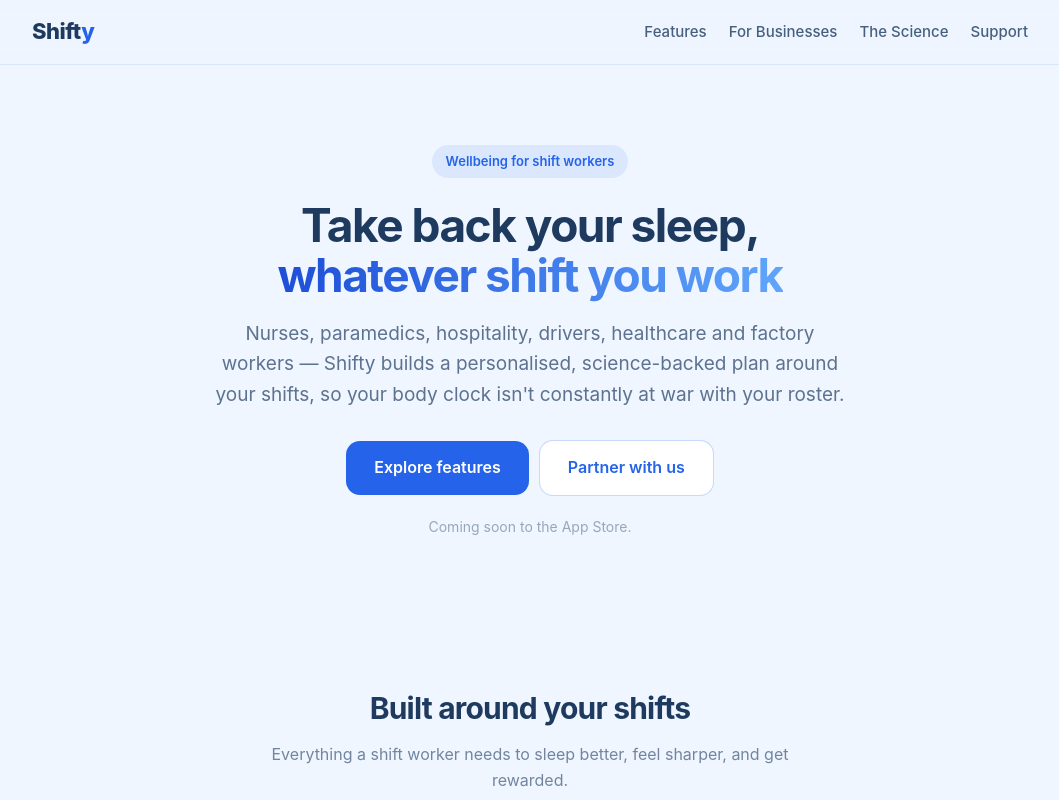
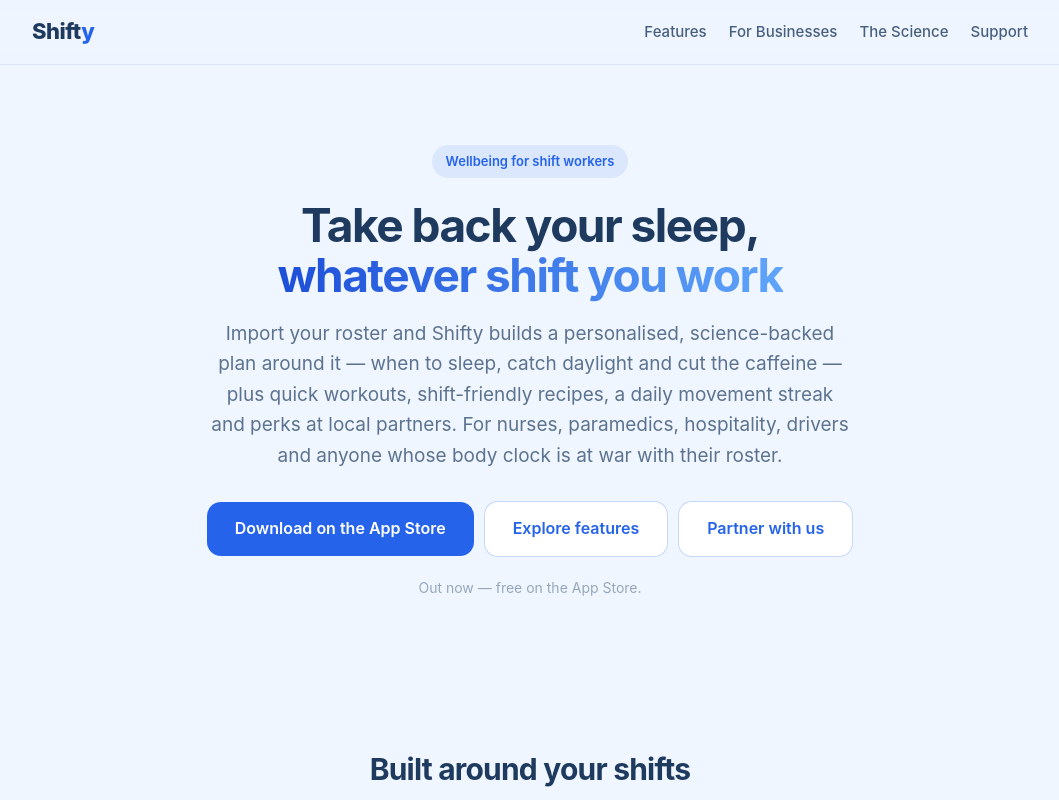
Before and after one commit to TomMoncrieff/Shifty, a Next.js app in the folder portal/: page / in a window 1280 px wide. Shown: the top 800 px of the page, without its empty margins (110-1169 px from the left). Built offline with nearby package versions, Linux system fonts and the light colour scheme.

Commit message:
Update page.js

```diff
--- a/portal/app/page.js
+++ b/portal/app/page.js
@@ -77,13 +77,15 @@
             <div className="badge">Wellbeing for shift workers</div>
             <h1>Take back your sleep,<br /><span className="grad">whatever shift you work</span></h1>
             <p>
-              Nurses, paramedics, hospitality, drivers, healthcare and factory workers — Shifty builds a
-              personalised, science-backed plan around your shifts, so your body clock isn't constantly at war
-              with your roster.
+              Import your roster and Shifty builds a personalised, science-backed plan around it — when to sleep,
+              catch daylight and cut the caffeine — plus quick workouts, shift-friendly recipes, a daily movement
+              streak and perks at local partners. For nurses, paramedics, hospitality, drivers and anyone whose
+              body clock is at war with their roster.
             </p>
-            <a className="cta" href="#features">Explore features</a>
+            <a className="cta" href="https://apps.apple.com/app/id6807352479">Download on the App Store</a>
+            <a className="cta ghost" href="#features">Explore features</a>
             <a className="cta ghost" href="#business">Partner with us</a>
-            <p style={{ marginTop: '20px', fontSize: '14px', opacity: 0.6 }}>Coming soon to the App Store.</p>
+            <p style={{ marginTop: '20px', fontSize: '14px', opacity: 0.6 }}>Out now — free on the App Store.</p>
           </div>
         </section>
 
```
